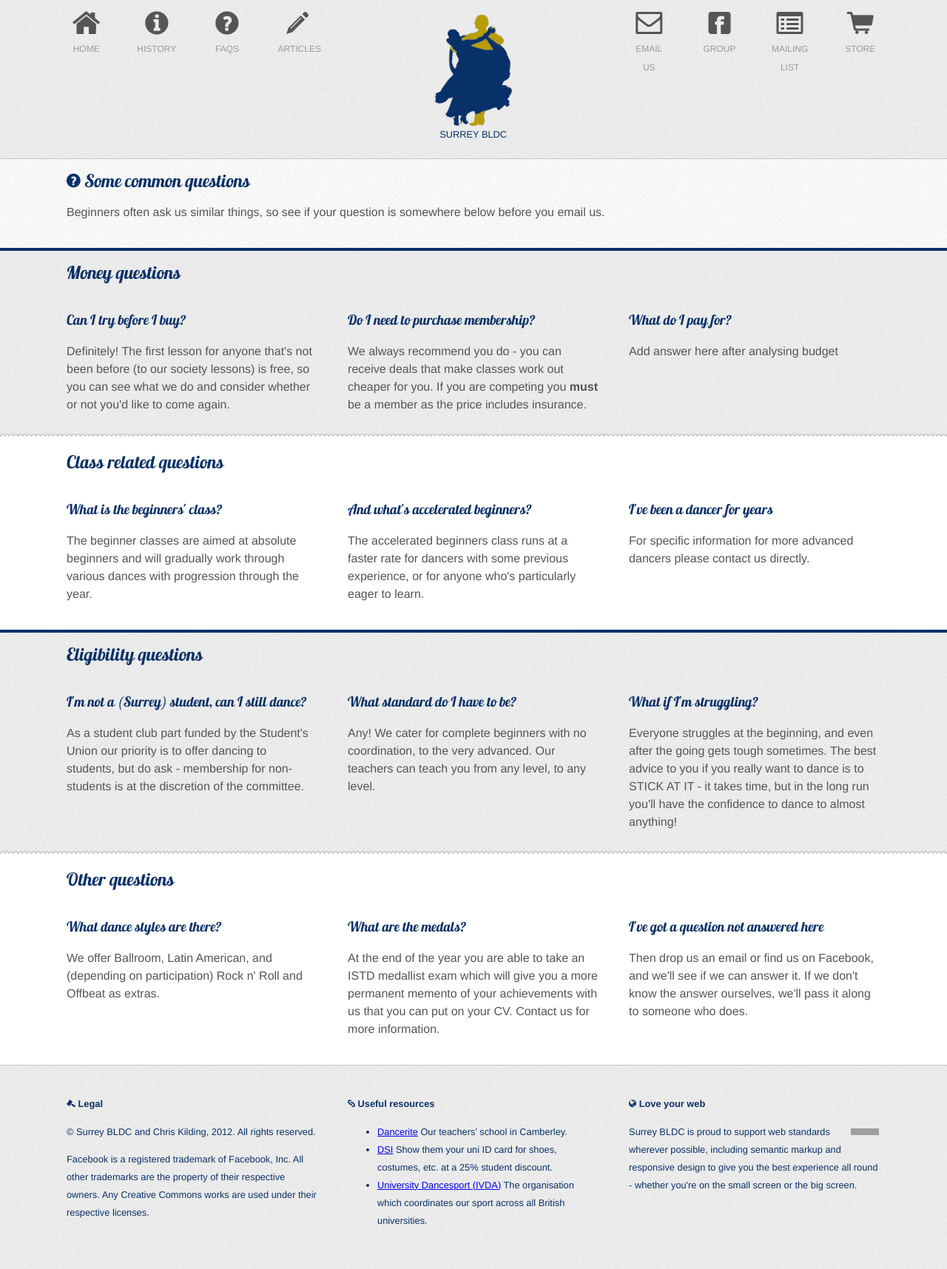
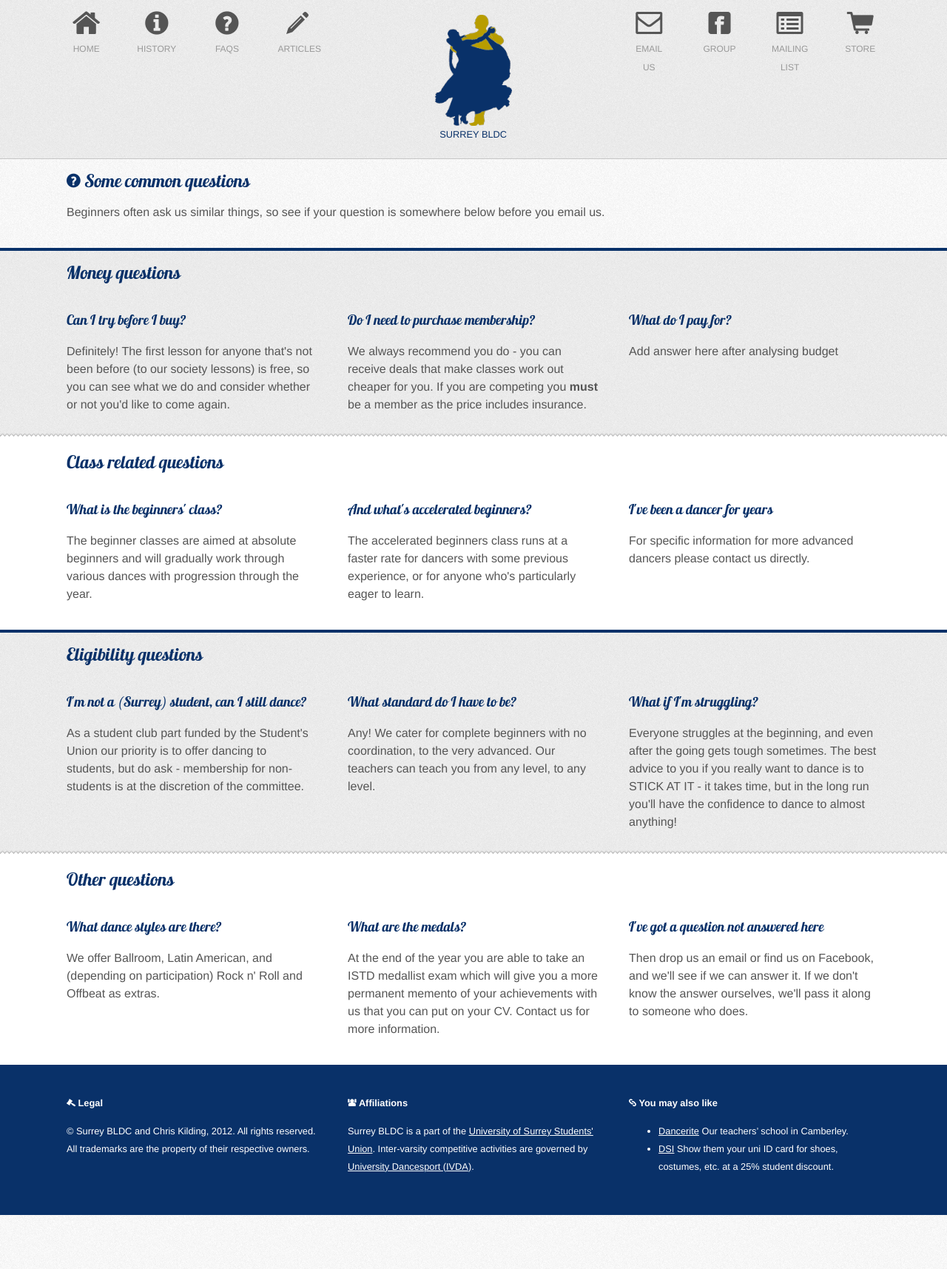
Before and after one commit to surreybldc/surreybldc.github.com, a Jekyll site: the page built from faqs.html, in a window 1280 px wide. Shown: the whole page at 74% size. Built offline with Jekyll 4.4.1, drawn with Linux system fonts in a browser that asks for light colours; after the commit the page ends 1642 px from its top, so only the background shows below that; grey boxes are pictures that could not be loaded.

Commit message:
Remove some unnecessary footer text so it takes less space.

```diff
--- a/_layouts/default.html
+++ b/_layouts/default.html
@@ -68,29 +68,22 @@
         </nav>
       </header>
       {{ content }}
-      <footer class="site">
+      <footer class="site invert">
         <div class="row">
           <div class="fourcol">
             <h4><i class="icon-legal"></i> Legal</h4>
-            <p>&copy; Surrey BLDC and Chris Kilding, 2012. All rights reserved.</p>
-            <p>Facebook is a registered trademark of Facebook, Inc. All other trademarks are the property of their respective owners. Any Creative Commons works are used under their respective licenses.</p>
+            <p>&copy; Surrey BLDC and Chris Kilding, 2012. All rights reserved. All trademarks are the property of their respective owners.</p>
           </div>
           <div class="fourcol">
-            <h4><i class="icon-link"></i> Useful resources</h4>
+            <h4><i class="icon-group"></i> Affiliations</h4>
+            <p>Surrey BLDC is a part of the <a href="http://www.ussu.co.uk">University of Surrey Students' Union</a>. Inter-varsity competitive activities are governed by <a href="http://www.universitydancesport.com/">University Dancesport (IVDA)</a>.</p>
+          </div>
+          <div class="fourcol last">
+            <h4><i class="icon-link"></i> You may also like</h4>
             <ul>
               <li><a href="http://www.dancerite.co.uk/">Dancerite</a> Our teachers’ school in Camberley.</li>
               <li><a href="http://www.dsi-london.com/">DSI</a> Show them your uni ID card for shoes, costumes, etc. at a 25% student discount.</li>
-              <li><a href="http://www.universitydancesport.com/">University Dancesport (IVDA)</a> The organisation which coordinates our sport across all British universities.</li>
             </ul>
-          </div>
-          <div class="fourcol last">
-            <h4><i class="icon-globe"></i> Love your web</h3>
-            <p>
-              <a href="http://www.w3.org/html/logo/" style="float: right;  margin-left: 5px">
-                <img src="http://www.w3.org/html/logo/badge/html5-badge-v-css3-semantics.png" width="38" height="138" alt="HTML5 Powered with CSS3 / Styling, and Semantics" title="HTML5 Powered with CSS3 / Styling, and Semantics">
-              </a>
-              Surrey BLDC is proud to support web standards wherever possible, including semantic markup and responsive design to give you the best experience all round - whether you're on the small screen or the big screen.
-            </p>
           </div>
         </div>
       </footer>
--- a/css/styles.css
+++ b/css/styles.css
@@ -36,8 +36,7 @@ h1, h2, h3 {
   color: #093169;
   font-weight: normal;
 }
-header.site,
-footer.site {
+header.site {
   background-color: rgba(0, 0, 0, 0.05);
   color: #093169;
 }
@@ -50,7 +49,7 @@ header.site h1 {
 footer.site {
   padding-top: 20px;
   padding-bottom: 20px;
-  border-top: 1px solid #c6c6c6;
+  /* border-top: 1px solid #c6c6c6; */
   font-size: 0.8em;
 }
 header img {
@@ -157,6 +156,11 @@ a img {
 .invert * {
   color: white;
 }
+.invert a:hover,
+.invert a:active,
+.invert a:focus {
+  color: #c2a303;
+}
 /* Minor overrides */
 .container {
   padding-left: 0;
```
Also changed, not shown: 6 other files.
